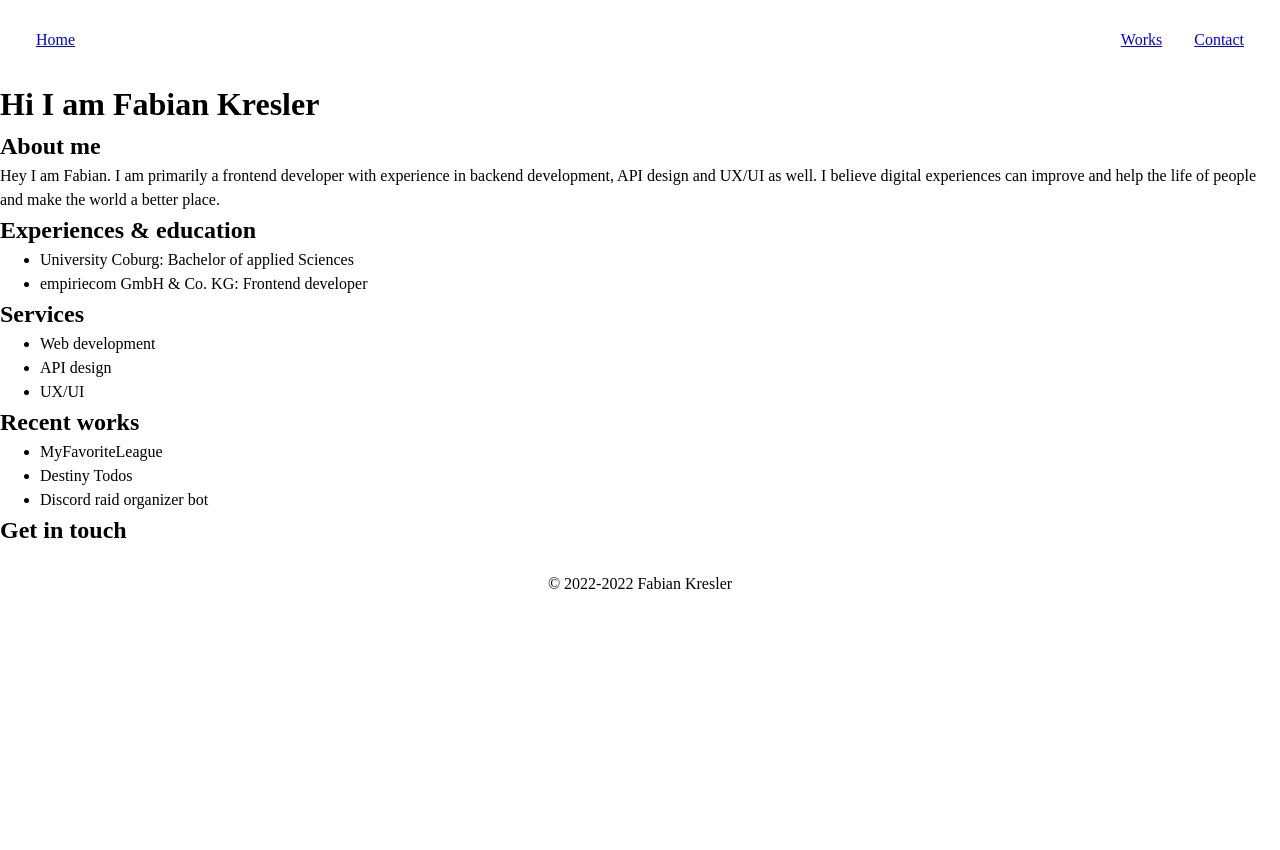
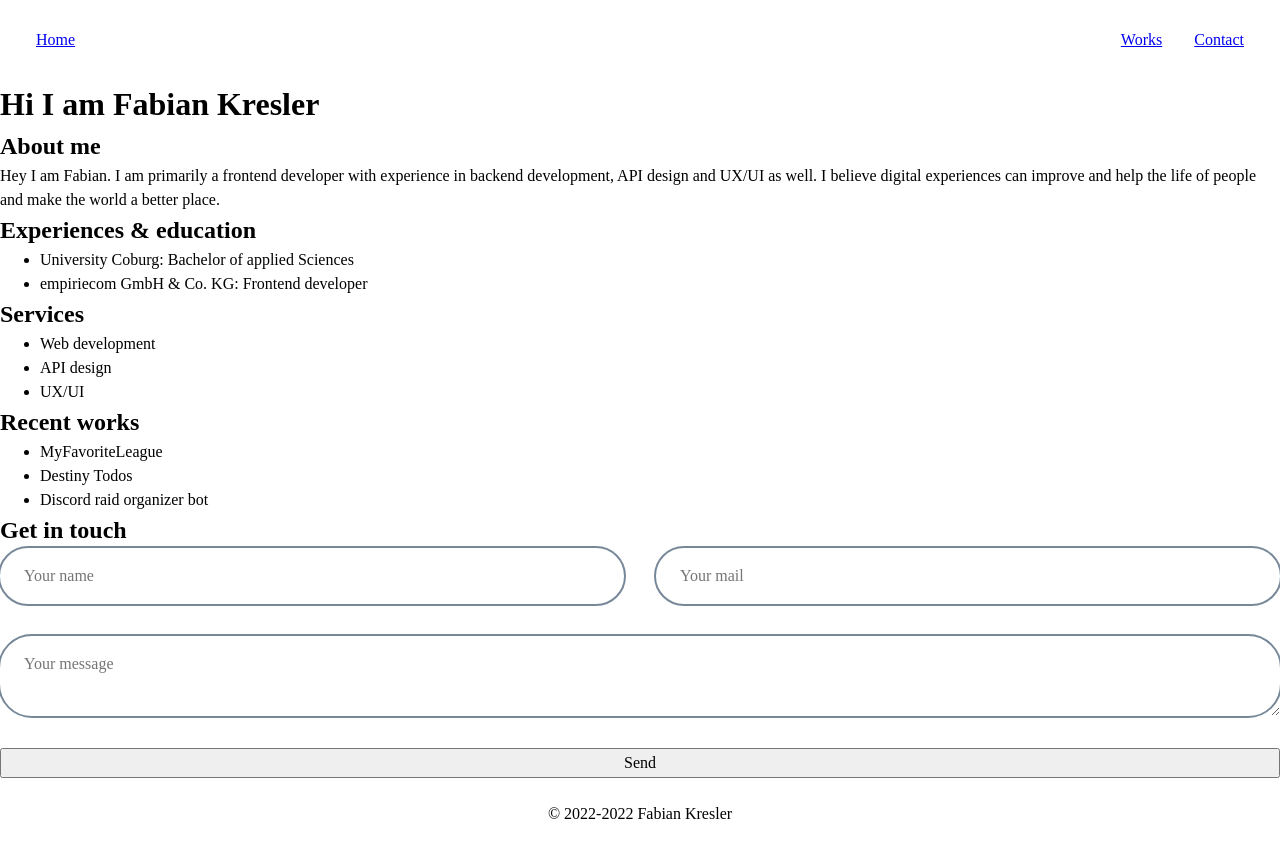
Before and after one commit to fkresler/fabidev-portfolio, a Next.js app: page / in a window 1280 px wide. Before the commit the page ends 800 px from the top, so only its background shows below. Built offline with nearby package versions, Linux system fonts and the light colour scheme.

Commit message:
feat: add ContactForm to start page

```diff
--- a/app/page.tsx
+++ b/app/page.tsx
@@ -34,6 +34,7 @@ const IndexPage = async () => (
     </section>
     <section>
       <h2>Get in touch</h2>
+      <ContactForm />
     </section>
   </>
 );
```
